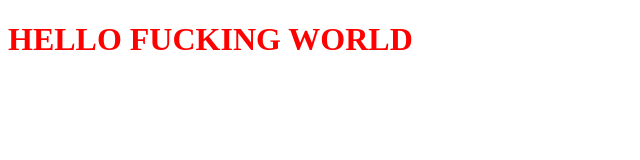
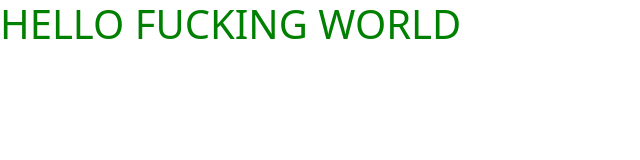
Before and after one commit to KennTorg/Auction_House, a website: page index.html in a window 1280 px wide. Shown: the whole page, without its empty margins (0-640 px from the left). Drawn offline with nearby package versions, Linux system fonts and the light colour scheme.

Commit message:
Bootstrap Installed

```diff
--- a/index.html
+++ b/index.html
@@ -4,6 +4,9 @@
     <meta charset="UTF-8">
     <meta http-equiv="X-UA-Compatible" content="IE=edge">
     <meta name="viewport" content="width=device-width, initial-scale=1.0">
+    <script src="https://cdn.jsdelivr.net/npm/bootstrap@5.3.0-alpha1/dist/js/bootstrap.bundle.min.js"
+        integrity="sha384-w76AqPfDkMBDXo30jS1Sgez6pr3x5MlQ1ZAGC+nuZB+EYdgRZgiwxhTBTkF7CXvN" crossorigin="anonymous">
+        </script>
     <link rel="stylesheet" href="/dist/css/styles.css">
     <title>Document</title>
 </head>
--- a/package.json
+++ b/package.json
@@ -20,6 +20,7 @@
   },
   "homepage": "https://github.com/KennTorg/Auction_House#readme",
   "dependencies": {
+    "bootstrap": "^5.2.3",
     "live-server": "^1.2.2",
     "sass": "^1.58.3"
   }
--- a/src/scss/styles.scss
+++ b/src/scss/styles.scss
@@ -1,3 +1,4 @@
+@import "../../node_modules/bootstrap/scss/bootstrap.scss";
 h1 {
-  color: red;
+  color: green;
 }
```
Also changed, not shown: dist/css/styles.css, 2 other files.
